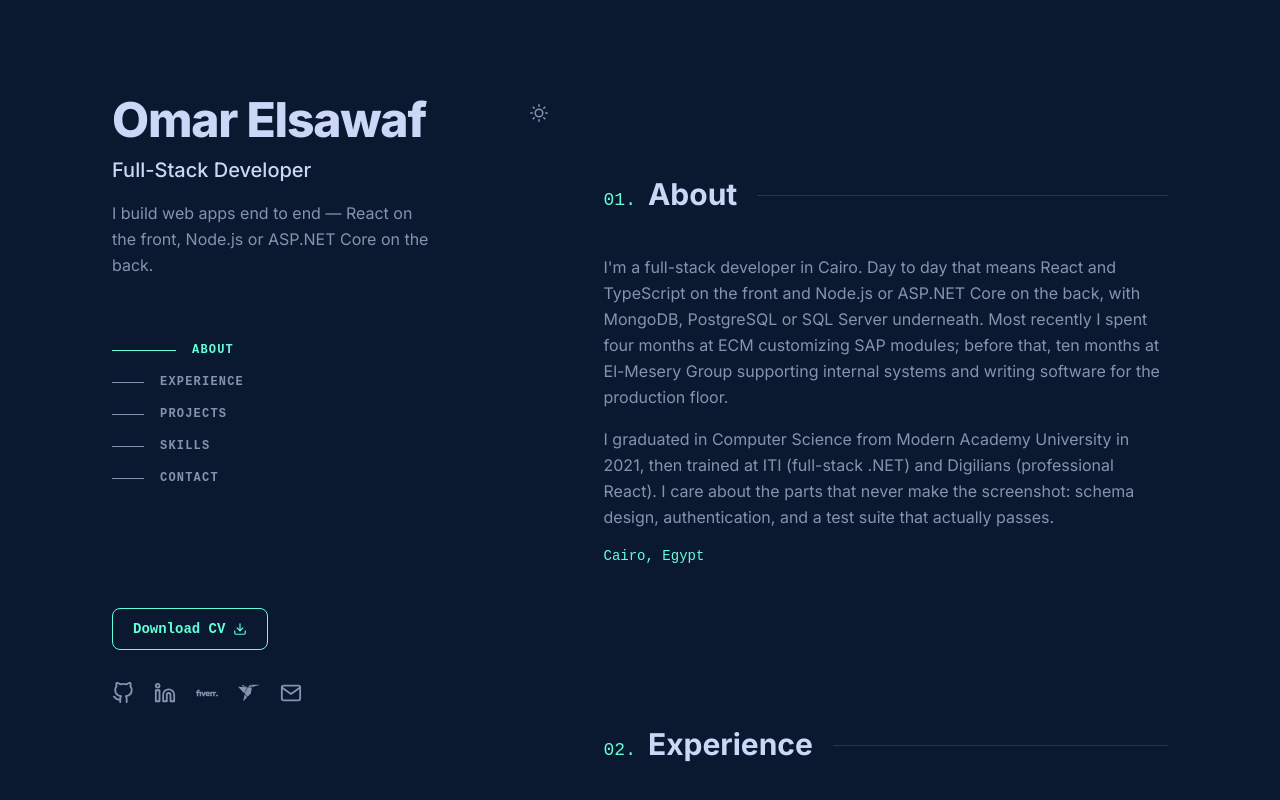
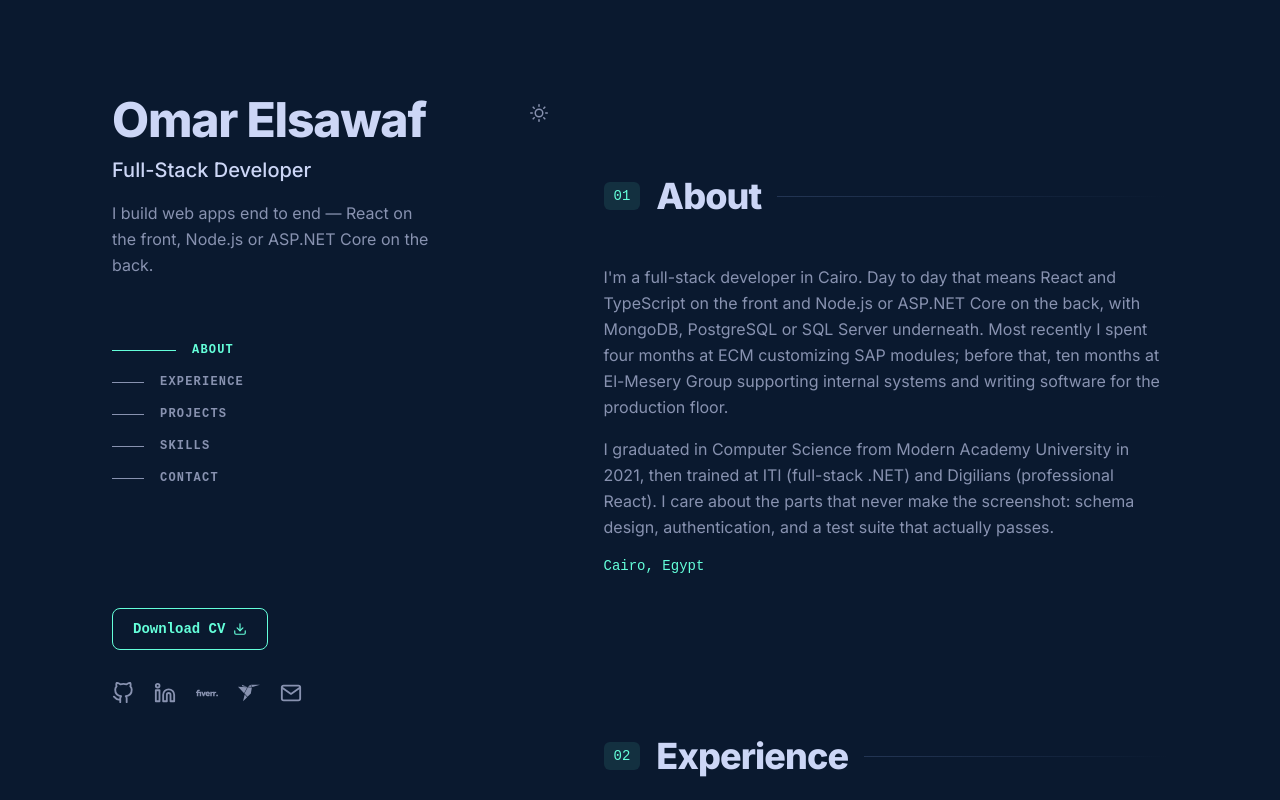
Before and after one commit to OmarELswaf/portfolio, a React (Vite) app: page / in a window 1280 px wide. Shown: the top 800 px of the page. Built offline with nearby package versions, Linux system fonts and the light colour scheme.

Commit message:
Redesign: section heading

```diff
--- a/src/components/ui/SectionHeading.jsx
+++ b/src/components/ui/SectionHeading.jsx
@@ -1,10 +1,9 @@
-// Numbered mono section heading, e.g. "02. Experience"
 export default function SectionHeading({ index, title }) {
   return (
-    <h2 className="flex items-baseline gap-3 mb-10">
-      <span className="mono text-[var(--accent)] text-lg">{index}.</span>
-      <span className="text-2xl md:text-3xl font-bold text-[var(--text)] whitespace-nowrap">{title}</span>
-      <span className="hidden md:block flex-1 h-px bg-[var(--border)] self-center ml-2" />
+    <h2 className="flex items-center gap-4 mb-12">
+      <span className="mono text-sm px-2.5 py-1 rounded-md bg-[var(--accent-tint)] text-[var(--accent)]">{index}</span>
+      <span className="text-3xl md:text-4xl font-extrabold tracking-tight">{title}</span>
+      <span className="hidden md:block flex-1 h-px bg-gradient-to-r from-[var(--border)] to-transparent" />
     </h2>
   );
 }
```
